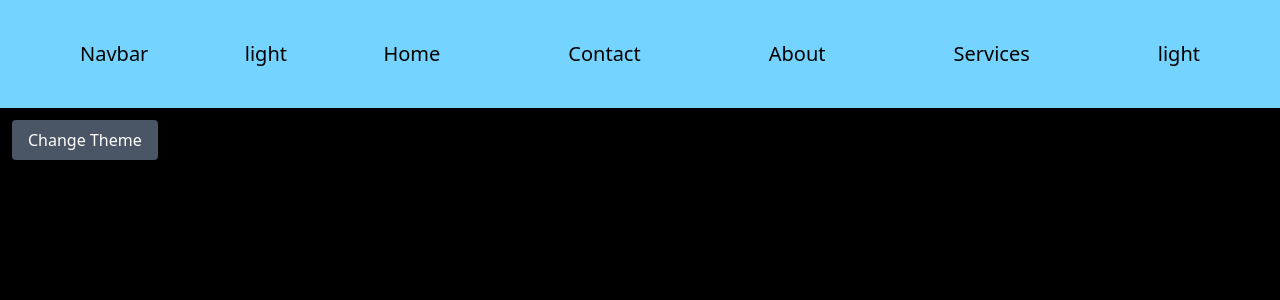
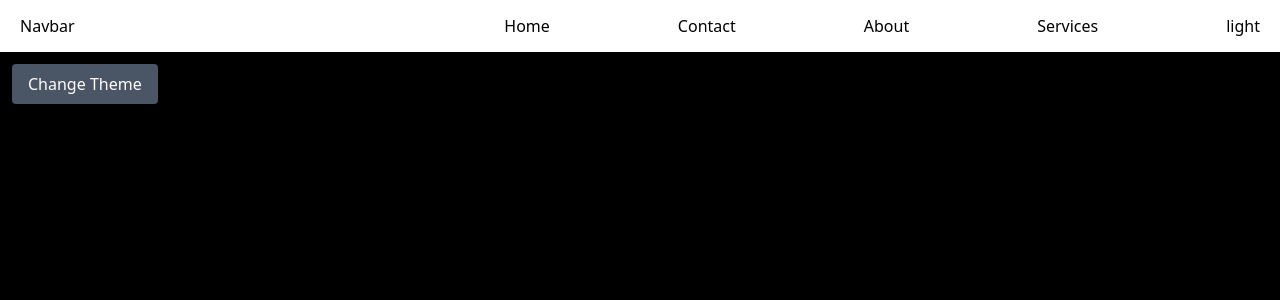
Before and after one commit to nidhi-webdev/gallery, a React (Vite) app in the folder Gallery/: page / in a window 1280 px wide. Shown: the top 300 px of the page. Built offline with nearby package versions, Linux system fonts and the light colour scheme.

Commit message:
Dark and light theme

```diff
--- a/Gallery/src/components/Button.jsx
+++ b/Gallery/src/components/Button.jsx
@@ -1,9 +1,12 @@
-import React from 'react'
+import React, { useContext } from 'react'
+import { ThemeDataContext } from '../context/ThemeContext'
 
 const Button = () => {
 
+    const [theme, setTheme] = useContext(ThemeDataContext)
+
     const changeTheme = () => {
-        console.log("hello from Button");
+        setTheme("dark")
 
     }
 
--- a/Gallery/src/components/Navbar.jsx
+++ b/Gallery/src/components/Navbar.jsx
@@ -4,15 +4,14 @@ import { ThemeDataContext } from '../context/ThemeContext'
 
 const Navbar = () => {
 
-  const dataFromContext = useContext(ThemeDataContext)
-  console.log(dataFromContext);
+  const [theme] = useContext(ThemeDataContext)
 
 
   return (
-    <div className='flex  bg-sky-300 justify-between px-20 py-10 text-xl text-black bold'>
+    <div className={theme}>
       Navbar
 
-      <h2>  {dataFromContext} </h2>
+      <h2>   </h2>
       <Nav2 />
     </div>
   )
--- a/Gallery/src/index.css
+++ b/Gallery/src/index.css
@@ -12,3 +12,21 @@ body {
     background-color: black;
     color: white;
 }
+
+.light {
+    background-color: white;
+    color: black;
+    display: flex;
+    justify-content: space-between;
+    align-items: center;
+    padding: 14px 20px;
+}
+
+.dark {
+    background-color: black;
+    color: white;
+    display: flex;
+    justify-content: space-between;
+    align-items: center;
+    padding: 14px 20px;
+}
```
